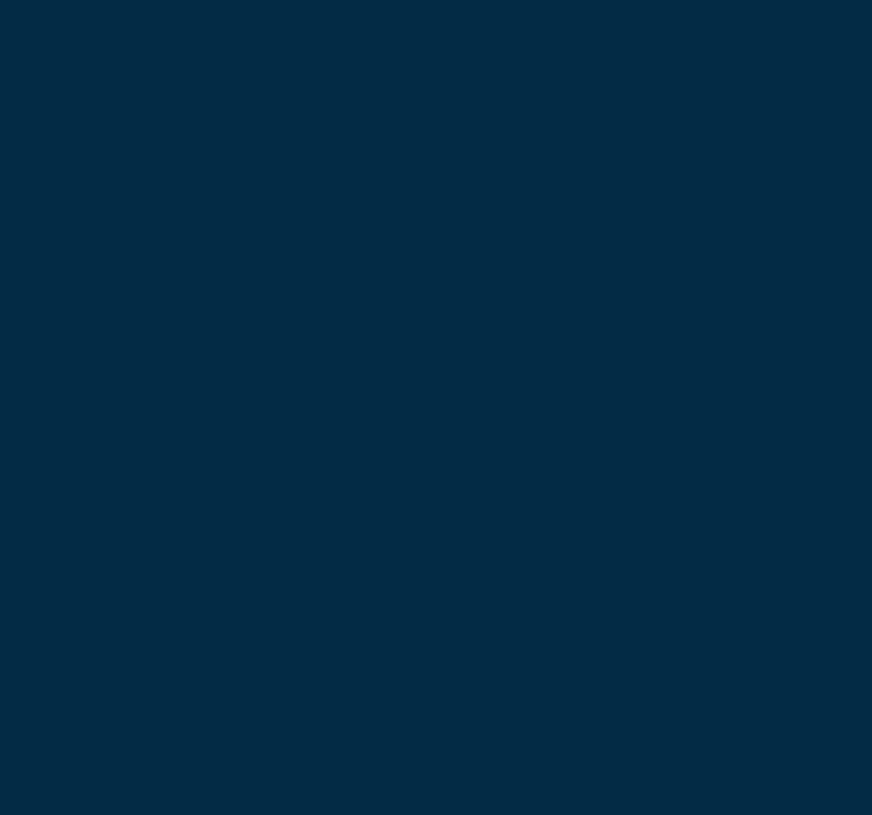
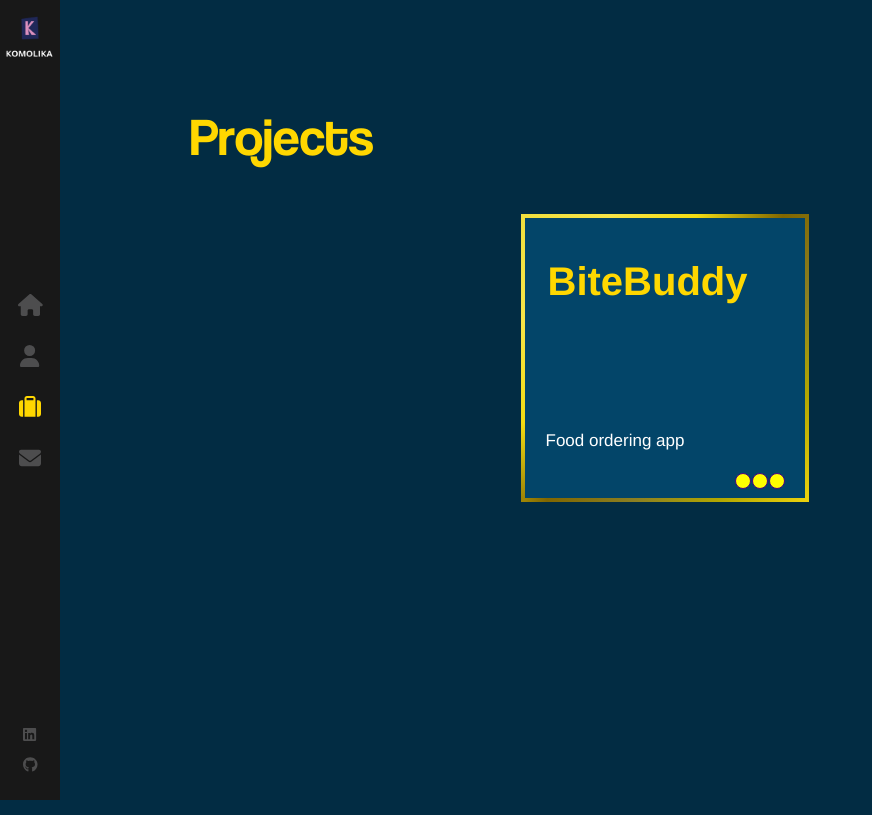
Before and after one commit to komolika05/My-portfolio-website, a React (Create React App) app: page /projects in a window 1280 px wide. Before the commit this address had no page. Shown: the whole page, without its empty margins (0-872 px from the left). Built offline with nearby package versions, Linux system fonts and the light colour scheme.

Commit message:
Start building projects section

```diff
--- a/public/index.html
+++ b/public/index.html
@@ -2,14 +2,14 @@
 <html lang="en">
   <head>
     <meta charset="utf-8" />
-    <link src="./logo-s.png" />
+    <link rel="icon" href="%PUBLIC_URL%/logo-s.png" />
     <meta name="viewport" content="width=device-width, initial-scale=1" />
     <meta name="theme-color" content="#000000" />
     <meta
       name="description"
       content="Web site created using create-react-app"
     />
-    <link src="./logo-s.png" />
+    <link rel="apple-touch-icon" href="./logo-s.png" />
     <!--
       manifest.json provides metadata used when your web app is installed on a
       user's mobile device or desktop. See https://developers.google.com/web/fundamentals/web-app-manifest/
--- a/src/App.js
+++ b/src/App.js
@@ -4,6 +4,7 @@ import { Routes, Route } from 'react-router-dom'
 import Layout from './components/Layout'
 import Home from './components/Home'
 import About from './components/About'
+import Portfolio from './components/Portfolio'
 
 function App() {
   return (
@@ -12,6 +13,7 @@ function App() {
         <Route path="/" element={<Layout />}>
           <Route index element={<Home />} />
           <Route path="/about" element={<About />} />
+          <Route path="/projects" element={<Portfolio />} />
         </Route>
       </Routes>
     </>
--- a/src/components/Layout/index.js
+++ b/src/components/Layout/index.js
@@ -1,25 +1,29 @@
 import { Outlet } from 'react-router-dom'
 import Sidebar from '../Sidebar'
 import './index.scss'
+import { useEffect, useState, useRef } from 'react'
+import { useLocation } from 'react-router-dom'
 
 const Layout = () => {
-  console.log('layout')
+  const aboutSectionRef = useRef(null)
+  const location = useLocation()
+
+  useEffect(() => {
+    if (aboutSectionRef.current) {
+      aboutSectionRef.current.scrollIntoView({
+        behavior: 'smooth',
+      })
+    }
+  }, [location.pathname])
+
   return (
     <div className="App">
       <Sidebar />
       <div className="page">
-        <span className="tags top-tags">&lt;body&gt;</span>
-
         <Outlet />
-
-        <span className="tags bottom-tags">
-          &lt;/body&gt;
-          <br />
-          <span className="bottom-tag-html">&lt;/html&gt;</span>
-        </span>
+        <br />
       </div>
     </div>
   )
 }
-
 export default Layout
--- a/src/components/Layout/index.scss
+++ b/src/components/Layout/index.scss
@@ -2,26 +2,6 @@
     width: 100%;
     height: 100%;
     position: absolute;
-}
-
-.top-tags{
-    bottom: auto;
-    top: 35px;
-}
-
-.tags{
-    color: #ffd700;
-    opacity: 0.6;
-    position: absolute;
-    bottom: 0;
-    left: 120px;
-    font-size: 18px;
-    font-family: 'La Belle Aurore';
-}
-
-.bottom-tag-html{
-    margin-left: -20px;
-
 }
 
 .container{
@@ -60,32 +40,10 @@
             margin-bottom: 40px;
             left: 10px;
 
-            &::before{
-                content: '<h1>';
-                font-family: 'La Belle Aurore';
-                font-size: 18px;
-                position: absolute;
-                margin-top: 6px;
-                left: -10px;
-                opacity: 0.6;
-                line-height: 18px;
-            }
-
-            &::after{
-                content: '<h1/>';
-                font-family: 'La Belle Aurore';
-                font-size: 18px;
-                line-height: 18px;
-                position: absolute;
-                left: -30px;
-                bottom: -14px;
-                margin-left: 20px;
-                opacity: 0.6;
-            }
         }
 
         p{
-            font-style: 13px;
+            font-size: 15px;
             color: #fff;
             font-family: sans-serif;
             font-weight: 300;
@@ -112,3 +70,23 @@
         }
     }
 }
+
+.portfolio-page {
+
+    .page-title {
+      font-size: 53px;
+      font-family: 'Coolvetica';
+      color: #ffd700;
+      font-weight: 400;
+      margin-top: 0;
+      position: relative;
+      margin-bottom: 40px;
+      left: -10px;
+    }
+
+    .text-animate-hover {
+        &:hover {
+          color: #fff;
+        }
+      }
+}
--- /dev/null
+++ b/src/components/Portfolio/index.js
@@ -0,0 +1,68 @@
+import React, { useEffect, useState } from 'react'
+import AnimatedLetters from '../AnimatedLetters'
+import './index.scss'
+
+function Portfolio() {
+  const [letterClass, setLetterClass] = useState('text-animate')
+
+  useEffect(() => {
+    const timer = setTimeout(() => {
+      setLetterClass('text-animate-hover')
+    }, 3000)
+
+    return () => {
+      clearTimeout(timer)
+    }
+  })
+
+  return (
+    <>
+      <div className="container portfolio-page">
+        <h1 className="page-title">
+          <AnimatedLetters
+            letterClass={letterClass}
+            strArray={'Projects'.split('')}
+            idx={15}
+          />
+        </h1>
+
+        <div class="wrap animate pop">
+          <div class="overlay">
+            <div class="overlay-content animate slide-left delay-2">
+              <h1 class="pop-heading">BiteBuddy</h1>
+              <p
+                class="animate slide-left pop delay-5"
+                style={{
+                  color: 'white',
+                   marginBottom: '6rem',
+                  marginLeft: '8px',
+                  fontSize: '17px',
+                }}
+              >
+                Food ordering app
+              </p>
+            </div>
+            <div class="image-content animate slide delay-5"></div>
+            <div class="dots animate">
+              <div class="dot animate slide-up delay-6"></div>
+              <div class="dot animate slide-up delay-7"></div>
+              <div class="dot animate slide-up delay-8"></div>
+            </div>
+          </div>
+          <div class="text-para">
+            <p>
+              BiteBuddy is a responsive and user-friendly food ordering web
+              application
+            </p>
+            <p>
+              Implemented state management using Redux for efficient handling of
+              dynamic data such as menu items, user cart, and order details.
+            </p>
+          </div>
+        </div>
+      </div>
+    </>
+  )
+}
+
+export default Portfolio
--- /dev/null
+++ b/src/components/Portfolio/index.scss
@@ -0,0 +1,229 @@
+.portfolio-page {
+    padding-left: 100px;
+    padding-right: 50px;
+    width: calc(100% - 150px);
+    position: initial;
+    height: 100%;
+    overflow: auto;
+
+    h1.page-title {
+        margin-left: 100px;
+        margin-top: 100px;
+    }
+}
+
+.pop-heading{
+    font-size: 5vmin;
+    text-align: center;
+    color: #ffd700;
+    margin-top: 20px;
+    margin-left: 10px;
+  }
+
+  .wrap {
+    display: flex;
+    flex-wrap: nowrap;
+    text-wrap: nowrap;
+    justify-content: space-between;
+    width: 35vmin;
+    height: 35vmin;
+    margin: 2rem auto;
+    border: 4px solid;
+    border-image: linear-gradient(
+        -50deg,
+        rgb(235, 209, 13),
+        #b3a700,
+        rgb(139, 127, 34),
+        rgb(128, 102, 0),
+        rgb(243, 220, 19),
+        #f8e448,
+        rgb(241, 223, 62)
+      )
+      1;
+    transition: 0.3s ease-in-out;
+    position: relative;
+    overflow: hidden;
+  }
+  .overlay {
+    position: relative;
+    display: flex;
+    width: 100%;
+    height: 100%;
+    padding: 1rem 0.75rem;
+    background: #ffd700;
+    transition: 0.4s ease-in-out;
+    z-index: 1;
+  }
+  .overlay-content {
+    display: flex;
+    flex-direction: column;
+    justify-content: space-between;
+    width: 19vmin;
+    height: 100%;
+    padding: 0.5rem 0 0 0.5rem;
+    transition: 0.3s ease-in-out 0.2s;
+    z-index: 1;
+  }
+  .image-content {
+    position: absolute;
+    top: 0;
+    right: 0;
+    width: 60vmin;
+    height: 100%;
+    background-size: cover;
+    transition: 0.3s ease-in-out;
+    background-color: #034569;
+  }
+
+  .inset {
+    max-width: 50%;
+    margin: 0.25em 1em 1em 0;
+    border-radius: 0.25em;
+    float: left;
+  }
+
+  .dots {
+    position: absolute;
+    bottom: 2.5rem;
+    right: 2rem;
+    display: flex;
+    flex-direction: row;
+    justify-content: space-around;
+    align-items: center;
+    width: 50px;
+    height: 3vmin;
+    transition: 0.3s ease-in-out 0.3s;
+  }
+  .dot {
+    width: 14px;
+    height: 14px;
+    background: yellow;
+    border: 1px solid indigo;
+    border-radius: 50%;
+    transition: 0.3s ease-in-out 0.3s;
+  }
+
+  .text-para {
+    font-size: 13px;
+    line-height: 1.4;
+    color: black;
+    position: absolute;
+    width: 60vmin;
+    height: 100%;
+    padding: 3vmin 4vmin;
+    background: #ffd700;
+    box-shadow: inset 1px 1px 15px 0 rgba(0 0 0 / 0.4);
+    word-wrap: normal;
+    white-space: normal;
+    overflow-y: scroll;
+  }
+
+  .wrap:hover .overlay {
+    transform: translateX(-60vmin);
+  }
+  .wrap:hover .image-content {
+    width: 30vmin;
+  }
+  .wrap:hover .overlay-content {
+    border: none;
+    transition-delay: 0.2s;
+    transform: translateX(60vmin);
+    opacity: 0;
+
+  }
+  .wrap:hover .dots {
+    transform: translateX(1rem);
+  }
+  .wrap:hover .dots .dot {
+    background: #ffd700;
+  }
+
+  /* Animations and timing delays */
+  .animate {
+    animation-duration: 0.7s;
+    animation-timing-function: cubic-bezier(0.26, 0.53, 0.74, 1.48);
+    animation-fill-mode: backwards;
+  }
+  /* Pop In */
+  .pop {
+    animation-name: pop;
+  }
+  @keyframes pop {
+    0% {
+      opacity: 0;
+      transform: scale(0.5, 0.5);
+    }
+    100% {
+      opacity: 1;
+      transform: scale(1, 1);
+    }
+  }
+
+  /* Slide In */
+  .slide {
+    animation-name: slide;
+  }
+  @keyframes slide {
+    0% {
+      opacity: 0;
+      transform: translate(4em, 0);
+    }
+    100% {
+      opacity: 1;
+      transform: translate(0, 0);
+    }
+  }
+
+  /* Slide Left */
+  .slide-left {
+    animation-name: slide-left;
+  }
+  @keyframes slide-left {
+    0% {
+      opacity: 0;
+      transform: translate(-40px, 0);
+    }
+    100% {
+      opacity: 1;
+      transform: translate(0, 0);
+    }
+  }
+
+  .slide-up {
+    animation-name: slide-up;
+  }
+  @keyframes slide-up {
+    0% {
+      opacity: 0;
+      transform: translateY(3em);
+    }
+    100% {
+      opacity: 1;
+      transform: translateY(0);
+    }
+  }
+
+  .delay-1 {
+    animation-delay: 0.3s;
+  }
+  .delay-2 {
+    animation-delay: 0.6s;
+  }
+  .delay-3 {
+    animation-delay: 0.9s;
+  }
+  .delay-4 {
+    animation-delay: 1.2s;
+  }
+  .delay-5 {
+    animation-delay: 1.5s;
+  }
+  .delay-6 {
+    animation-delay: 1.8s;
+  }
+  .delay-7 {
+    animation-delay: 2.1s;
+  }
+  .delay-8 {
+    animation-delay: 2.4s;
+  }
--- a/src/components/Sidebar/index.js
+++ b/src/components/Sidebar/index.js
@@ -3,7 +3,7 @@ import { Link, NavLink } from 'react-router-dom'
 import LogoS from '../../assets/images/logo-s.png'
 import LogoSubtitle from '../../assets/images/logo_sub.png'
 import { FontAwesomeIcon } from '@fortawesome/react-fontawesome'
-import { faEnvelope, faHome, faUser } from '@fortawesome/free-solid-svg-icons'
+import { faEnvelope, faHome, faSuitcase, faUser } from '@fortawesome/free-solid-svg-icons'
 import { faGithub, faLinkedin } from '@fortawesome/free-brands-svg-icons'
 
 const Sidebar = () => (
@@ -28,11 +28,20 @@ const Sidebar = () => (
       <NavLink
         exact="true"
         activeclassname="active"
+        className="portfolio-link"
+        to="/projects"
+      >
+        <FontAwesomeIcon icon={faSuitcase} color="#4d4d4e" />
+      </NavLink>
+      <NavLink
+        exact="true"
+        activeclassname="active"
         className="contact-link"
         to="/contact"
       >
         <FontAwesomeIcon icon={faEnvelope} color="#4d4d4e" />
       </NavLink>
+
     </nav>
     <ul>
       <li>
--- a/src/components/Sidebar/index.scss
+++ b/src/components/Sidebar/index.scss
@@ -88,6 +88,12 @@
             }
         }
 
+        a.portfolio-link{
+            &:after{
+                content: 'PROJECTS';
+            }
+        }
+
         a.active{
             svg{
                 color: #ffd700;
--- a/src/index.css
+++ b/src/index.css
@@ -1,13 +1,15 @@
 html {
   font-size: 62.5%;
+  height: 100%;
 }
 
 body {
   margin: 0;
+  height: 100%;
   font: 300 11px/1.4 'Helvetica Neue' , 'sans-serif';
   color: #444;
   background: #022c43;
-  overflow: hidden;
+  overflow: auto;
   display: block;
   -webkit-font-smoothing: antialiased;
   -moz-osx-font-smoothing: grayscale;
```
Also changed, not shown: src/components/About/index.js (+3 -5 lines), src/components/Home/index.scss (+1 -24 lines), src/App.scss (line endings or trailing spaces).
